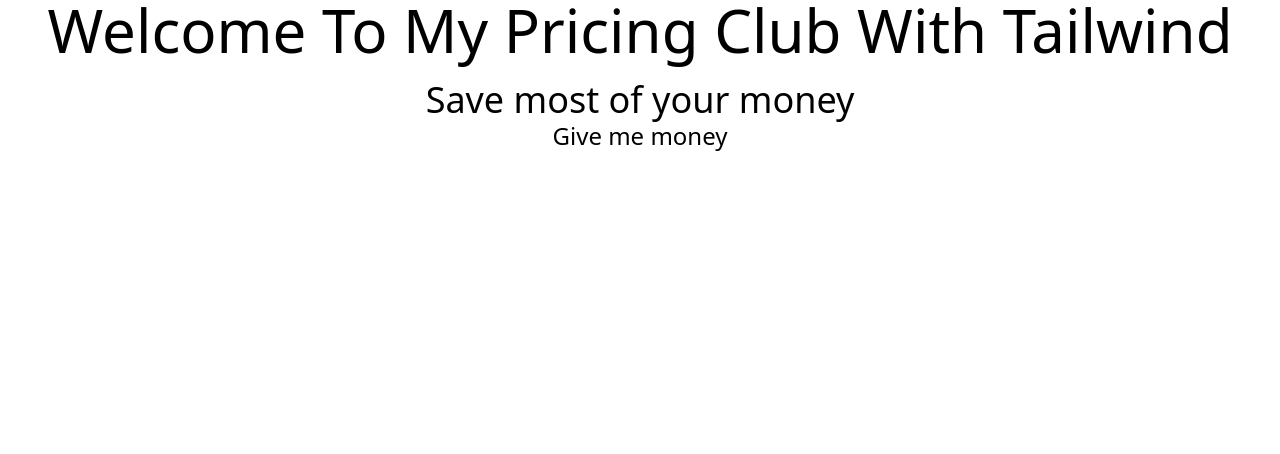
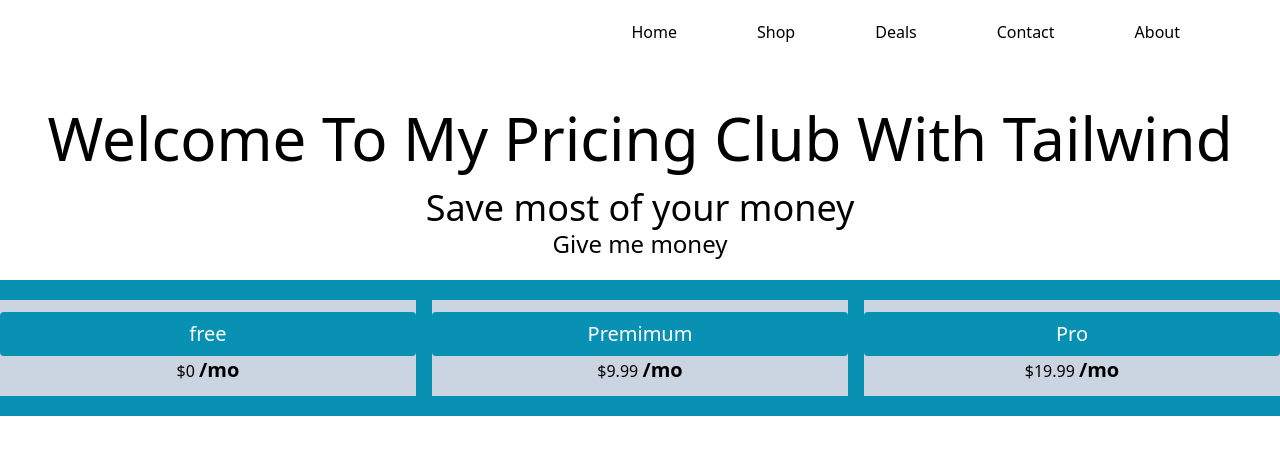
Before and after one commit to sajeeb-ahmeed/react-tailwind, a React (Create React App) app: page / in a window 1280 px wide. Shown: the top 454 px of the page. Built offline with nearby package versions, Linux system fonts and the light colour scheme.

Commit message:
pricing add

```diff
--- a/src/App.js
+++ b/src/App.js
@@ -1,14 +1,19 @@
 
 import './App.css';
 import Header from './components/Header/Header';
+
+import Pricing from './components/Pricing/Pricing';
+
 import Route from './components/Route/Route';
 
 function App() {
   return (
     <div className='App'>
       <Route></Route>
-      <h1 className='text-6xl'>Welcome To My Pricing Club With Tailwind</h1>
+      <h1 className='text-6xl mt-16'>Welcome To My Pricing Club With Tailwind</h1>
       <Header></Header>
+      <Pricing></Pricing>
+
     </div>
 
   );
--- /dev/null
+++ b/src/components/Pricing/Pricing.js
@@ -0,0 +1,22 @@
+import React from 'react';
+import Prices from '../PricingOpstion/Prices';
+
+// import Price from './Price';
+
+const Pricing = () => {
+
+    const pricings = [
+        { id: 1, name: ' free', price: 0 },
+        { id: 2, name: ' Premimum', price: 9.99 },
+        { id: 3, name: ' Pro', price: 19.99 }
+    ]
+    return (
+        <div className='bg-cyan-600 py-5 grid md:grid-cols-3 grid-cols-1 gap-4 mt-5'>
+            {
+                pricings.map(opstion => <Prices key={opstion.id} opstion={opstion}></Prices>)
+            }
+        </div>
+    );
+};
+
+export default Pricing;
--- /dev/null
+++ b/src/components/PricingOpstion/Prices.js
@@ -0,0 +1,14 @@
+import React from 'react';
+
+const Prices = (props) => {
+    const { name, price } = props.opstion
+
+    return (
+        <div className='py-3 bg-slate-300  '>
+            <h1 className=' bg-cyan-600 text-xl text-white rounded py-2 gap-3'>{name}</h1>
+            <span className=''> ${price}</span> <span className='text-xl inline font-bold'>/mo</span>
+        </div>
+    );
+};
+
+export default Prices;
--- a/src/components/Route/Route.js
+++ b/src/components/Route/Route.js
@@ -22,7 +22,7 @@ const Route = () => {
                 {open ? <XIcon></XIcon> : <MenuIcon></MenuIcon>}
 
             </div>
-            <ul className={`md:flex justify-end m-5 absolute duration-700 ease-in ${open ? 'top-10' : 'top-[-150px]'}`}>
+            <ul className={`md:flex justify-end md:static m-5 absolute ${open ? 'top-6' : 'top-[-150px]'} `}>
                 {
                     Routes.map(route => <Link key={route.id} route={route}></Link>)
                 }
```
Also changed, not shown: src/components/Pricing/Price.js (added).
